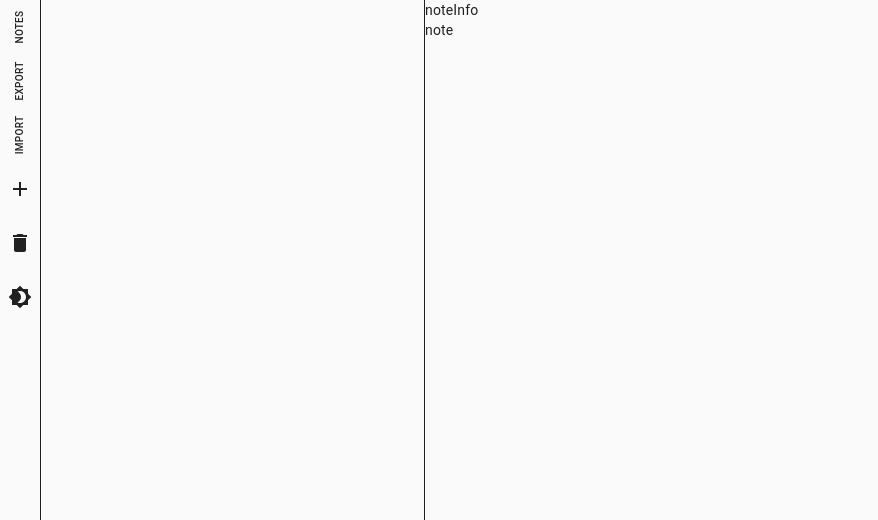
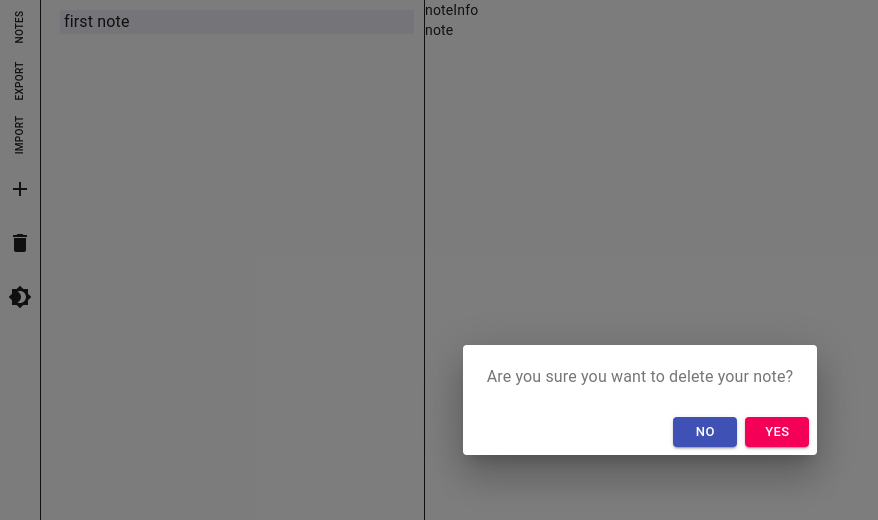
Before and after one commit to OskarMihalik/renotes-ts, a React (Create React App) app: page / in a window 1280 px wide. Both pictures are taken after a click on the button 20 px from the left and 243 px from the top of the page. Shown: the top 520 px of the page, without its empty margins (0-878 px from the left). Built offline with nearby package versions, Linux system fonts and the light colour scheme.

Commit message:
delete pop up added before deleting note

```diff
--- /dev/null
+++ b/src/components/DeleteNotePopUp.tsx
@@ -0,0 +1,53 @@
+import React, { FC } from 'react';
+import Button from '@material-ui/core/Button';
+import Dialog from '@material-ui/core/Dialog';
+import DialogActions from '@material-ui/core/DialogActions';
+import DialogContent from '@material-ui/core/DialogContent';
+import DialogContentText from '@material-ui/core/DialogContentText';
+import {bindActionCreators} from "redux";
+import {actionCreators} from "../store";
+import {useDispatch} from "react-redux";
+
+
+interface PropsI {
+    isDeletePopupOpen: boolean,
+    changePopUpOpen: () => void,
+}
+
+const DeleteNotePopUp: FC<PropsI> = ({isDeletePopupOpen, changePopUpOpen}) => {
+    const dispatch = useDispatch()
+    const {deleteActiveNote} = bindActionCreators(actionCreators, dispatch)
+
+    return (
+        <Dialog open={isDeletePopupOpen} onClose={changePopUpOpen}>
+            <DialogContent id={'delete-note?'}>
+                <DialogContentText>
+                    Are you sure you want to delete your note?
+                </DialogContentText>
+            </DialogContent>
+
+            <DialogActions>
+                <Button
+                    variant="contained"
+                    color="primary"
+                    size="small"
+                    onClick={()=>{
+                        changePopUpOpen()
+                    }}
+                >No</Button>
+                <Button
+                    variant="contained"
+                    color="secondary"
+                    size="small"
+                    onClick={()=>{
+                        deleteActiveNote()
+                        changePopUpOpen()
+                    }}
+                >Yes</Button>
+            </DialogActions>
+
+        </Dialog>
+    );
+};
+
+export default DeleteNotePopUp;
--- a/src/components/Sidebar.tsx
+++ b/src/components/Sidebar.tsx
@@ -1,4 +1,4 @@
-import React, {ClassAttributes, FC, RefObject, useRef} from 'react';
+import React, {ClassAttributes, FC, RefObject, useRef, useState} from 'react';
 import {createStyles, makeStyles, Theme} from "@material-ui/core/styles";
 import Button from '@material-ui/core/Button';
 import AddIcon from "@material-ui/icons/Add";
@@ -8,8 +8,8 @@ import Brightness7Icon from '@material-ui/icons/Brightness7';
 import {useDispatch, useSelector} from "react-redux";
 import {bindActionCreators} from "redux";
 import {actionCreators, State} from '../store'
-import {DefaultNoteStateI} from '../store/reducers/NotesReducer'
 import {v4 as uuidv4} from 'uuid';
+import DeleteNotePopUp from "./DeleteNotePopUp";
 
 const useStyles = makeStyles((theme: Theme) =>
     createStyles({
@@ -34,6 +34,12 @@ const Sidebar: FC = () => {
     const {addNote, deleteActiveNote, changeNotesOpen, changeIsDarkMode} = bindActionCreators(actionCreators, dispatch)
     const classes = useStyles();
     const fileInputRef=useRef<HTMLInputElement>(null);
+
+    const [isDeletePopUpOpen, setDeletePopUpOpen] = useState(false)
+
+    const changePopUpOpen = () => {
+        setDeletePopUpOpen(!isDeletePopUpOpen)
+    }
 
     return (
         <div className={classes.root}>
@@ -61,10 +67,11 @@ const Sidebar: FC = () => {
             </Button>
             <Button
                 className={classes.element}
-                onClick={()=> deleteActiveNote()}
+                onClick={()=> changePopUpOpen()}
             >
                 <DeleteIcon style={{transform: "rotate(90deg)"}}/>
             </Button>
+            <DeleteNotePopUp isDeletePopupOpen={isDeletePopUpOpen} changePopUpOpen={changePopUpOpen}/>
             <Button
                 className={classes.element}
                 onClick={() => {
```
